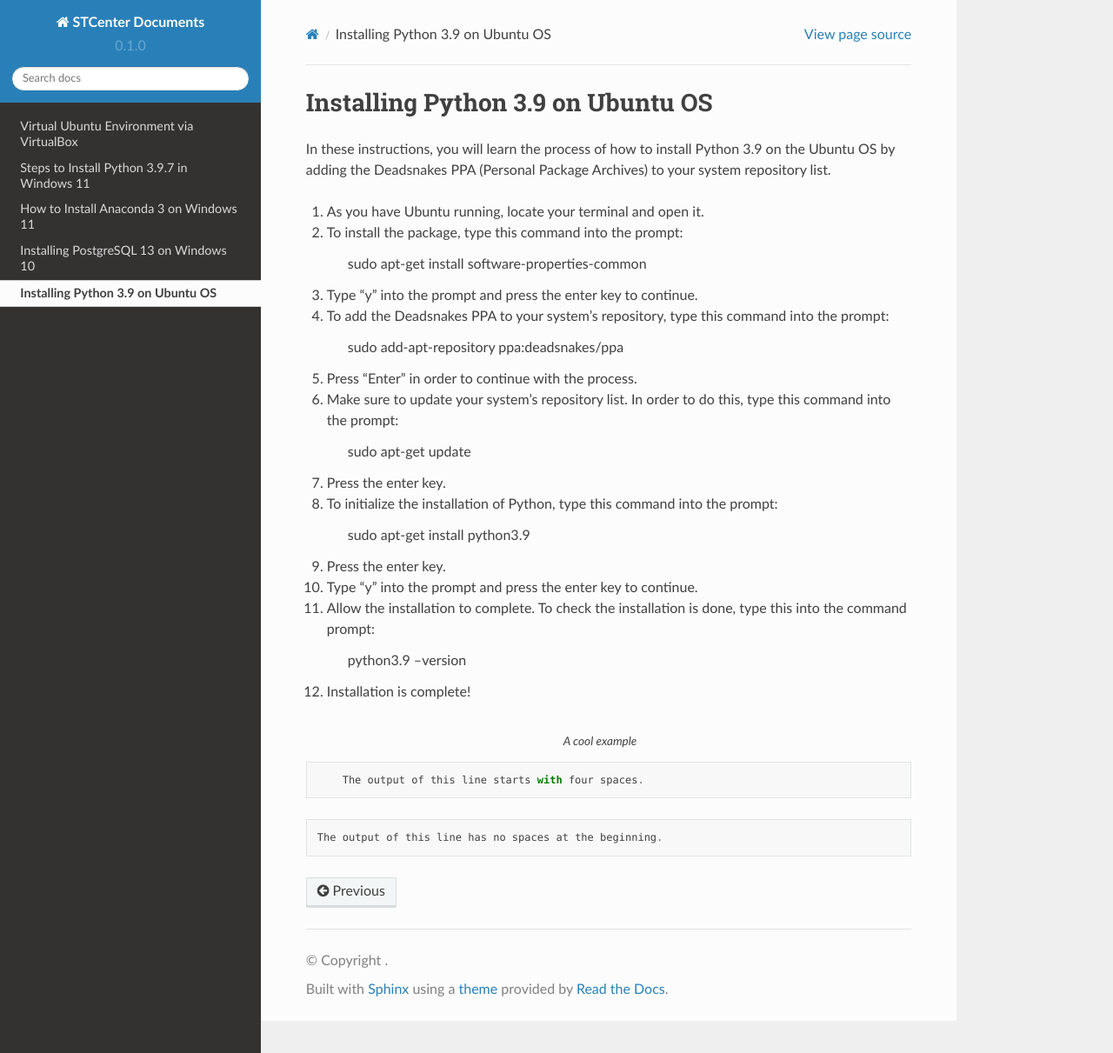
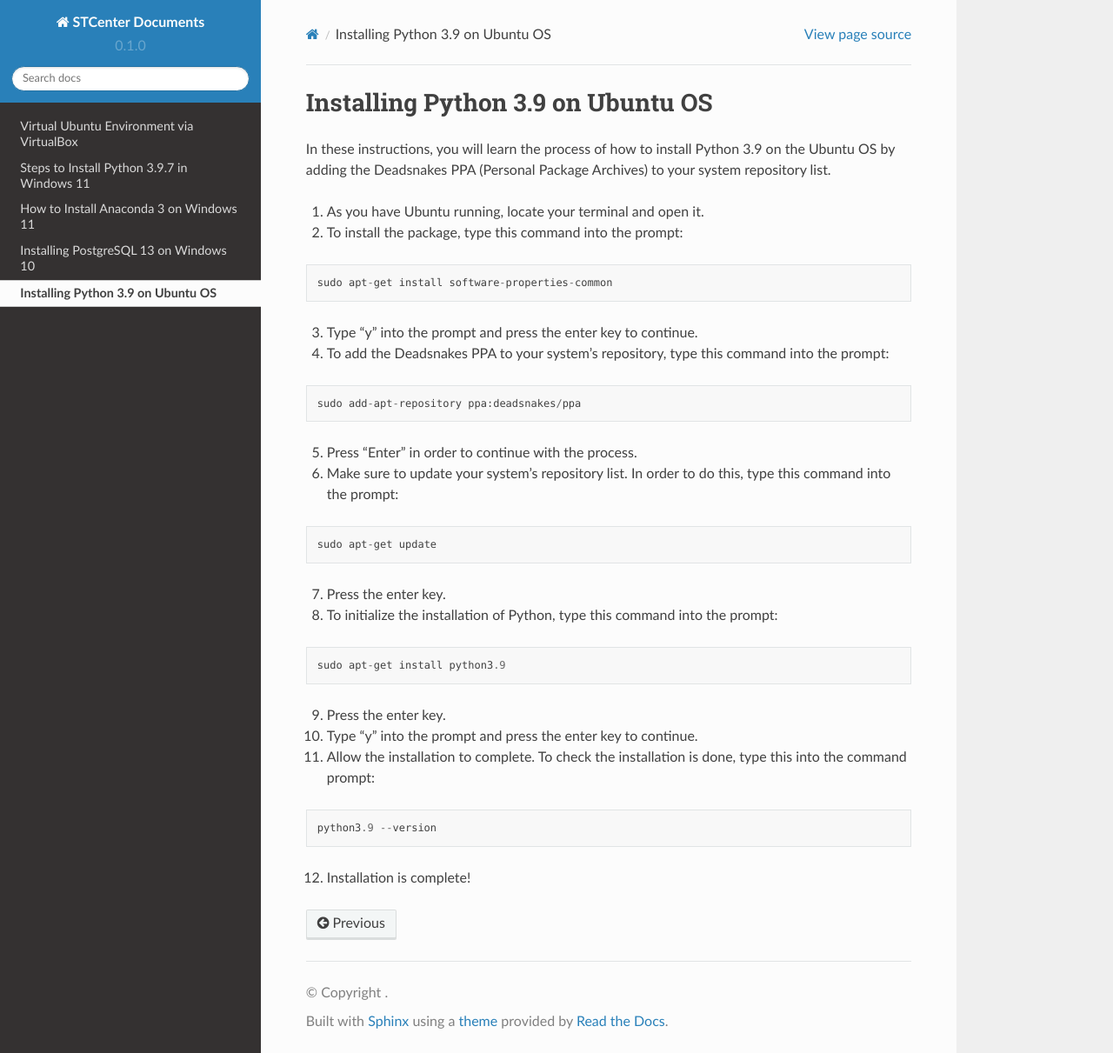
Before and after one commit to stccenter/STCenterDocs, a Sphinx documentation site: the page built from docs/source/python3.9-ubuntuOS-install.rst, in a window 1280 px wide and 1211 px high. Shown: the whole window at 87% size. Built offline with Sphinx 7.4.7 and the Read the Docs theme 2.0.0, drawn with Linux system fonts in a browser that asks for light colours.

Commit message:
Update python3.9-ubuntuOS-install.rst

```diff
--- a/docs/source/python3.9-ubuntuOS-install.rst
+++ b/docs/source/python3.9-ubuntuOS-install.rst
@@ -7,25 +7,33 @@ In these instructions, you will learn the process of how to install Python 3.9 o
 
 2. To install the package, type this command into the prompt:
 
-		sudo apt-get install software-properties-common
+.. code-block::
+
+	sudo apt-get install software-properties-common
 
 3. Type “y” into the prompt and press the enter key to continue.
 
 4. To add the Deadsnakes PPA to your system’s repository, type this command into the prompt:
 
-			sudo add-apt-repository ppa:deadsnakes/ppa
+.. code-block::
+
+	sudo add-apt-repository ppa:deadsnakes/ppa
 
 5. Press “Enter” in order to continue with the process.
 
 6. Make sure to update your system’s repository list. In order to do this, type this command into the prompt:
 
-			sudo apt-get update
+.. code-block::
+
+	sudo apt-get update
 
 7. Press the enter key.
 
 8. To initialize the installation of Python, type this command into the prompt:
 
-			sudo apt-get install python3.9
+.. code-block::
+
+	sudo apt-get install python3.9
 
 9. Press the enter key.
 
@@ -33,15 +41,8 @@ In these instructions, you will learn the process of how to install Python 3.9 o
 
 11. Allow the installation to complete. To check the installation is done, type this into the command prompt:
 
-      python3.9 --version
+.. code-block::
+
+       python3.9 --version
 
 12. Installation is complete!
-
-.. code-block::
-   :caption: A cool example
-
-       The output of this line starts with four spaces.
-
-.. code-block::
-
-       The output of this line has no spaces at the beginning.
```
